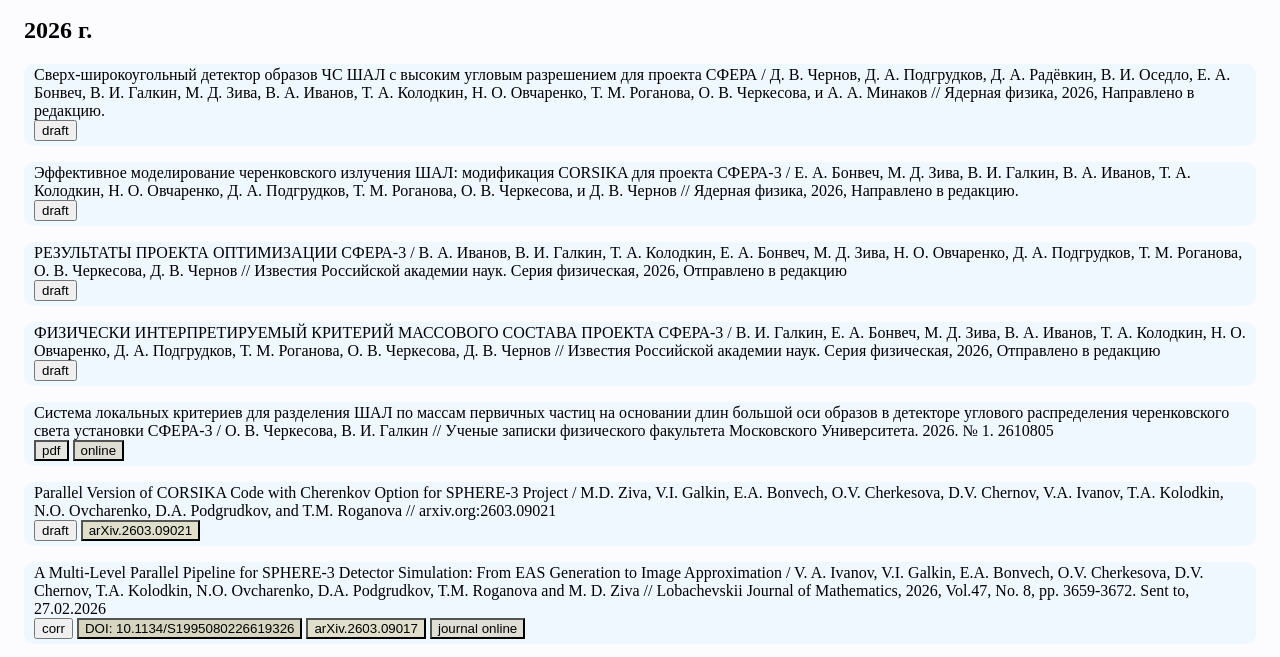
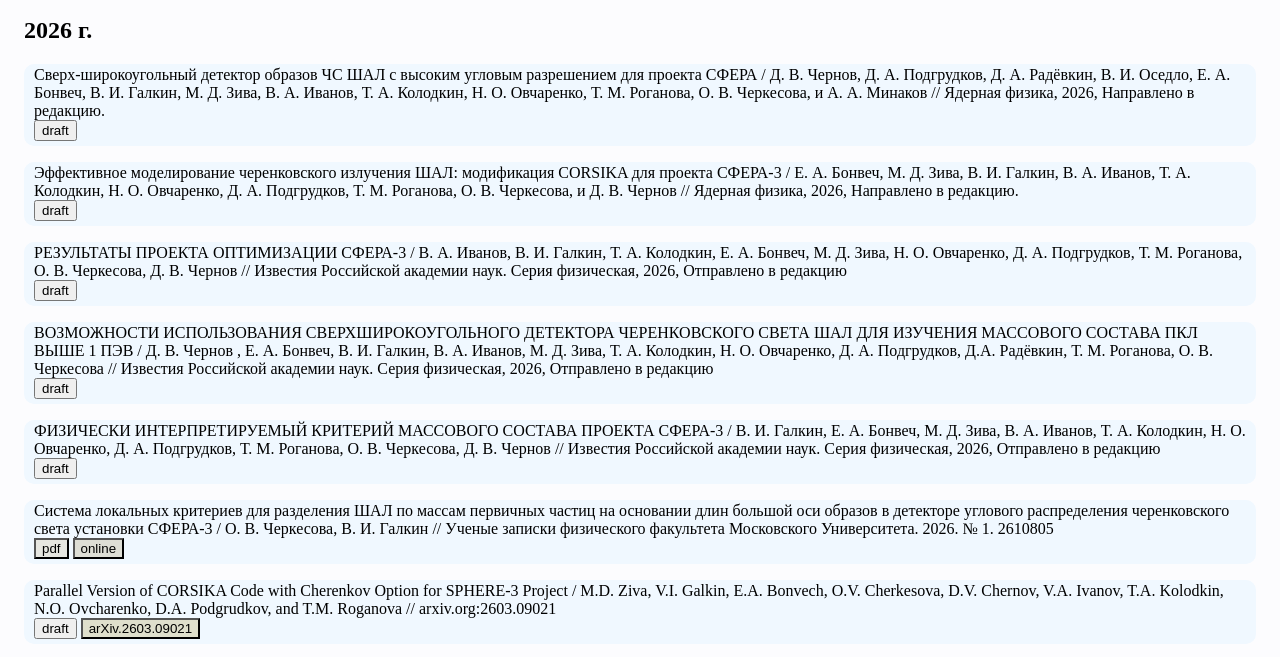
Before and after one commit to bonvech/SPHERE_Project, a plain HTML site: page index.html in a window 1280 px wide. Shown: the part 85-742 px from the top of the page. Drawn offline with Linux system fonts and the light colour scheme.

Commit message:
IzFiz CHernov

```diff
--- a/index.html
+++ b/index.html
@@ -172,6 +172,23 @@
 -->
 </p>
 
+
+<p class="article">ВОЗМОЖНОСТИ ИСПОЛЬЗОВАНИЯ СВЕРХШИРОКОУГОЛЬНОГО ДЕТЕКТОРА ЧЕРЕНКОВСКОГО СВЕТА ШАЛ ДЛЯ ИЗУЧЕНИЯ МАССОВОГО СОСТАВА ПКЛ ВЫШЕ 1 ПЭВ
+  / Д. В. Чернов , Е. А. Бонвеч, В. И. Галкин, В. А. Иванов, М. Д. Зива, Т. А. Колодкин, Н. О. Овчаренко, Д. А. Подгрудков, Д.А. Радёвкин, Т. М. Роганова, О. В. Черкесова
+  // Известия Российской академии наук. Серия физическая, 2026, Отправлено в редакцию
+  <br class="inline">
+  <a href="./Papers/Publications/preprints/Preprint_2026_IzvFiz_Чернов_ВККЛ2026_v3.pdf" target="_blank"><button>draft</button></a>
+<!--
+ <Заключение 6517 от 29.09.2026>
+  <a href="./Papers/Publications/" target="_blank"><button class="pdf">pdf</button></a>
+  <a href="http://dx.doi.org/" target="_blank"><button class="doi">DOI: *****</button></a>
+  <a href="https://arxiv.org/abs/" target="_blank"><button class="arXiv">arXiv.</button></a>
+  <a href="" target="_blank"><button class="online">online</button></a>
+  <a href="https://rdcu.be/" target="_blank"><button class="sharedit">SharedIt pdf</button></a>
+  <a href="" target="_blank"></a>
+  <a href="https://www.elibrary.ru/item.asp?id=" target="_blank"><button class="edn">EDN: ****</button></a>
+-->
+</p>
 
 
 <p class="article">ФИЗИЧЕСКИ ИНТЕРПРЕТИРУЕМЫЙ КРИТЕРИЙ МАССОВОГО СОСТАВА ПРОЕКТА СФЕРА-3
```
Also changed, not shown: 1 other file.
